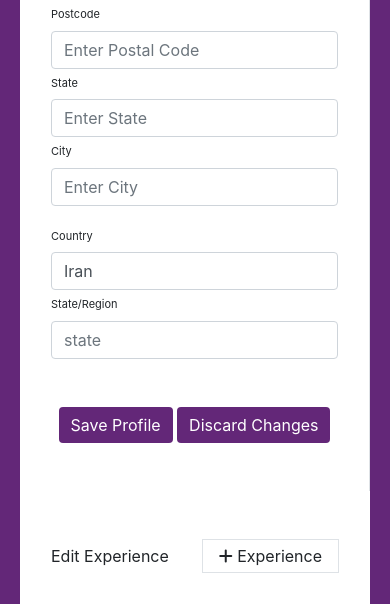
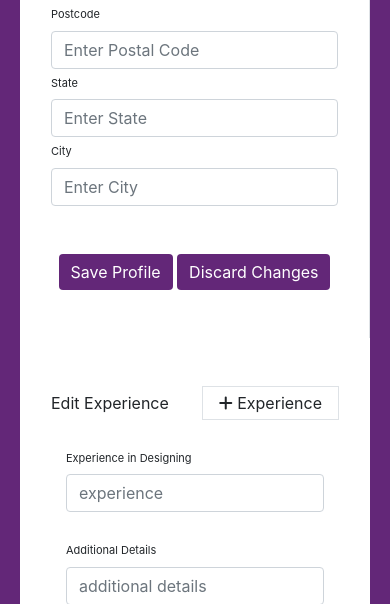
Before and after one commit to PhoenixSys/ShoppingCenter, a Django app: template templates/customers/profile.html in a window 390 px wide. Shown: the part 769-1373 px from the top of the page. Run offline with Django 4.2, Linux system fonts and the light colour scheme; the template is opened without the code that fills it, so the values that code supplies are empty; some libraries are stand-ins or nearby versions.

Commit message:
working on login

```diff
--- a/templates/customers/profile.html
+++ b/templates/customers/profile.html
@@ -91,19 +91,6 @@
                                                                                             value="{{ addresses.last.city }}"
                                                                                             name="city"></div>
                         </div>
-                        <div class="row mt-3">
-                            <div class="col-md-6"><label class="labels">Country</label><input type="text"
-                                                                                              class="form-control"
-                                                                                              placeholder="country"
-                                                                                              value="Iran"
-                                                                                              name="country_opt"></div>
-                            <div class="col-md-6"><label class="labels">State/Region</label><input type="text"
-                                                                                                   class="form-control"
-                                                                                                   value=""
-                                                                                                   placeholder="state"
-                                                                                                   name="state_opt">
-                            </div>
-                        </div>
                         <div class="mt-5 text-center">
                             <button class="btn btn-primary profile-button" type="submit">Save Profile</button>
                             <a href="{% url 'home' %}">
```
